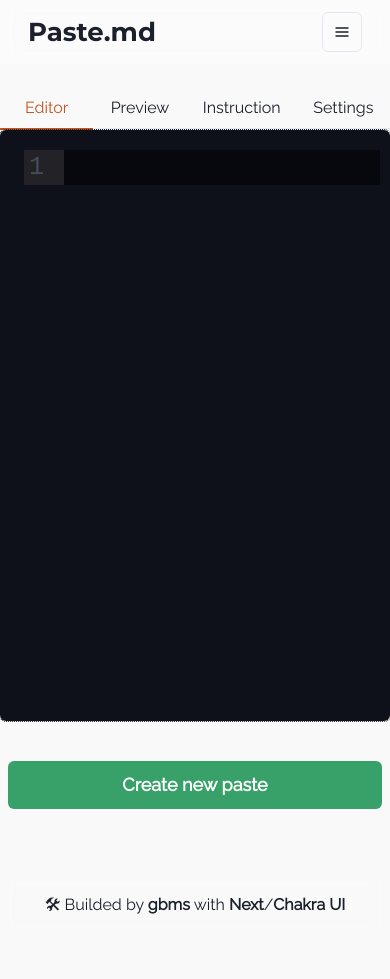
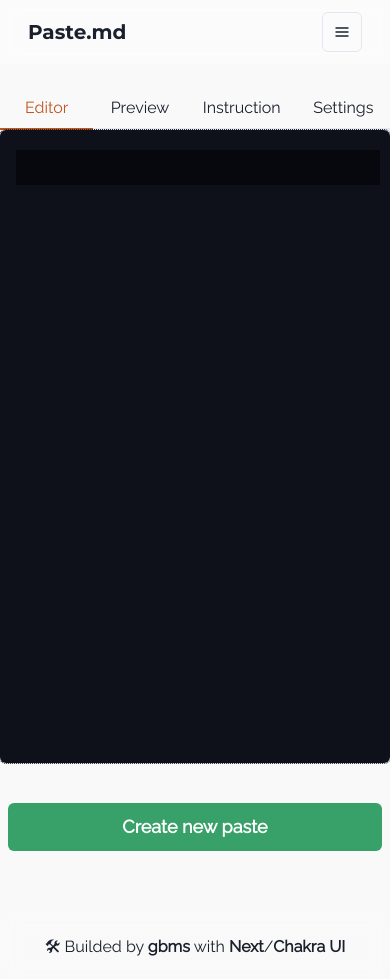
Before and after one commit to mindtnv/paste.md-frontend, a Next.js app: page /create in a window 390 px wide. Before the commit the page ends 937 px from the top, so only its background shows below. Built offline with nearby package versions, Linux system fonts and the light colour scheme; no server answers; a web font is replaced by a local one.

Commit message:
Remove line numerics at mobile

```diff
--- a/components/AppEditorWindow.tsx
+++ b/components/AppEditorWindow.tsx
@@ -113,7 +113,7 @@
                 autoFocus={editorFocus}
                 onKeyDown={handleTabSwitch}
                 fontSize={[25, 30, 30]}
-                maxH="70vh"
+                maxH="75vh"
               />
             </NoSsr>
             <HStack mt={[10, 8]} justifyContent="flex-end" px={2}>
--- a/components/AppNavBarLogo.tsx
+++ b/components/AppNavBarLogo.tsx
@@ -5,7 +5,7 @@
   return (
     <AppNavBarLink href="/" _hover={{ textDecoration: "none" }}>
       <HStack alignContent="center" h="100%">
-        <Heading as="h2" fontSize={26}>
+        <Heading as="h2" fontSize={[20, 26]}>
           Paste.md
         </Heading>
       </HStack>
--- a/styles/index.css
+++ b/styles/index.css
@@ -60,3 +60,12 @@
   content: "# ";
   opacity: 1;
 }
+
+@media (max-width: 600px) {
+  .cm-gutters {
+    display: none !important;
+  }
+  .cm-editor {
+    padding-left: 1rem !important;
+  }
+}
```
